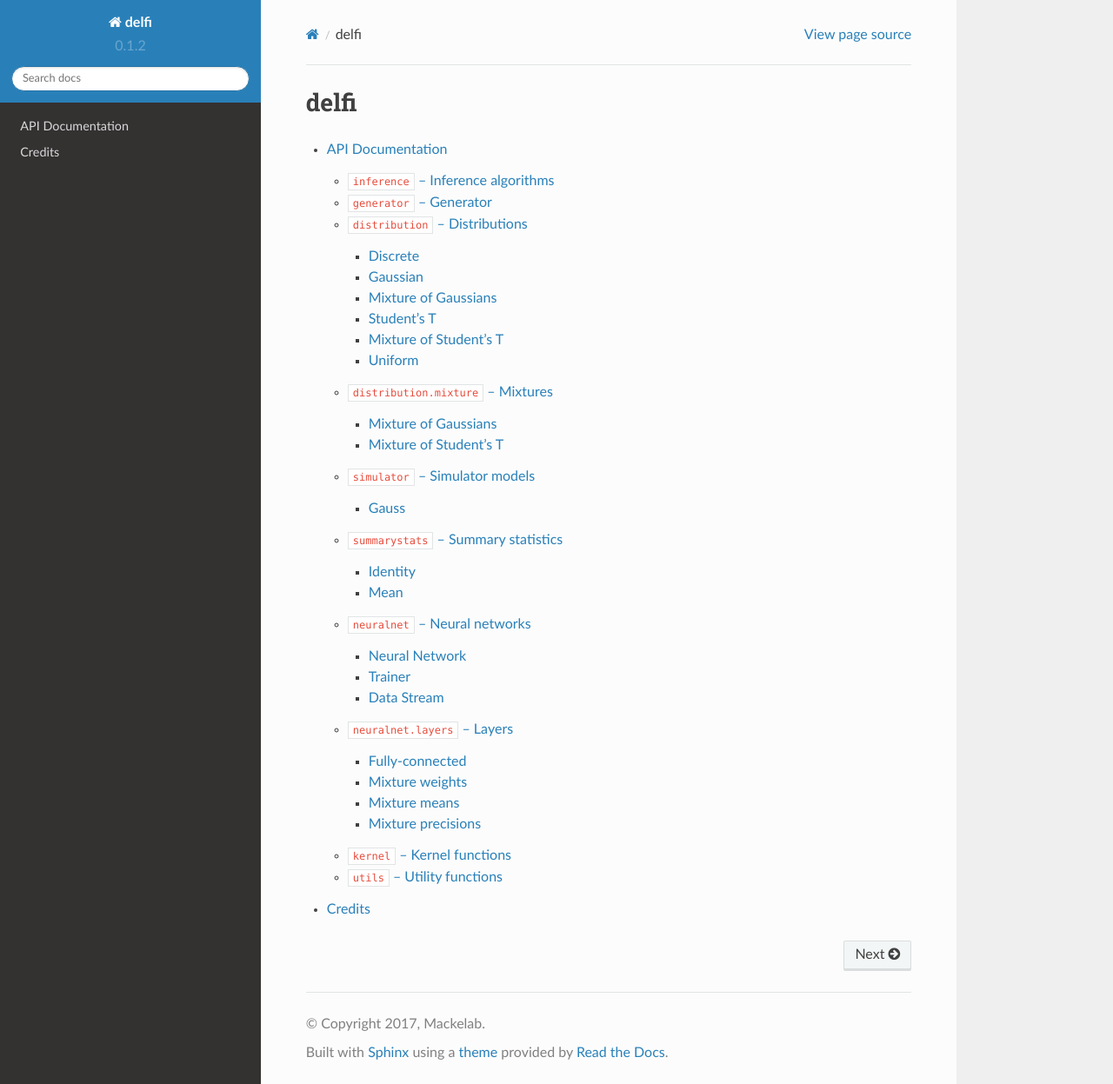
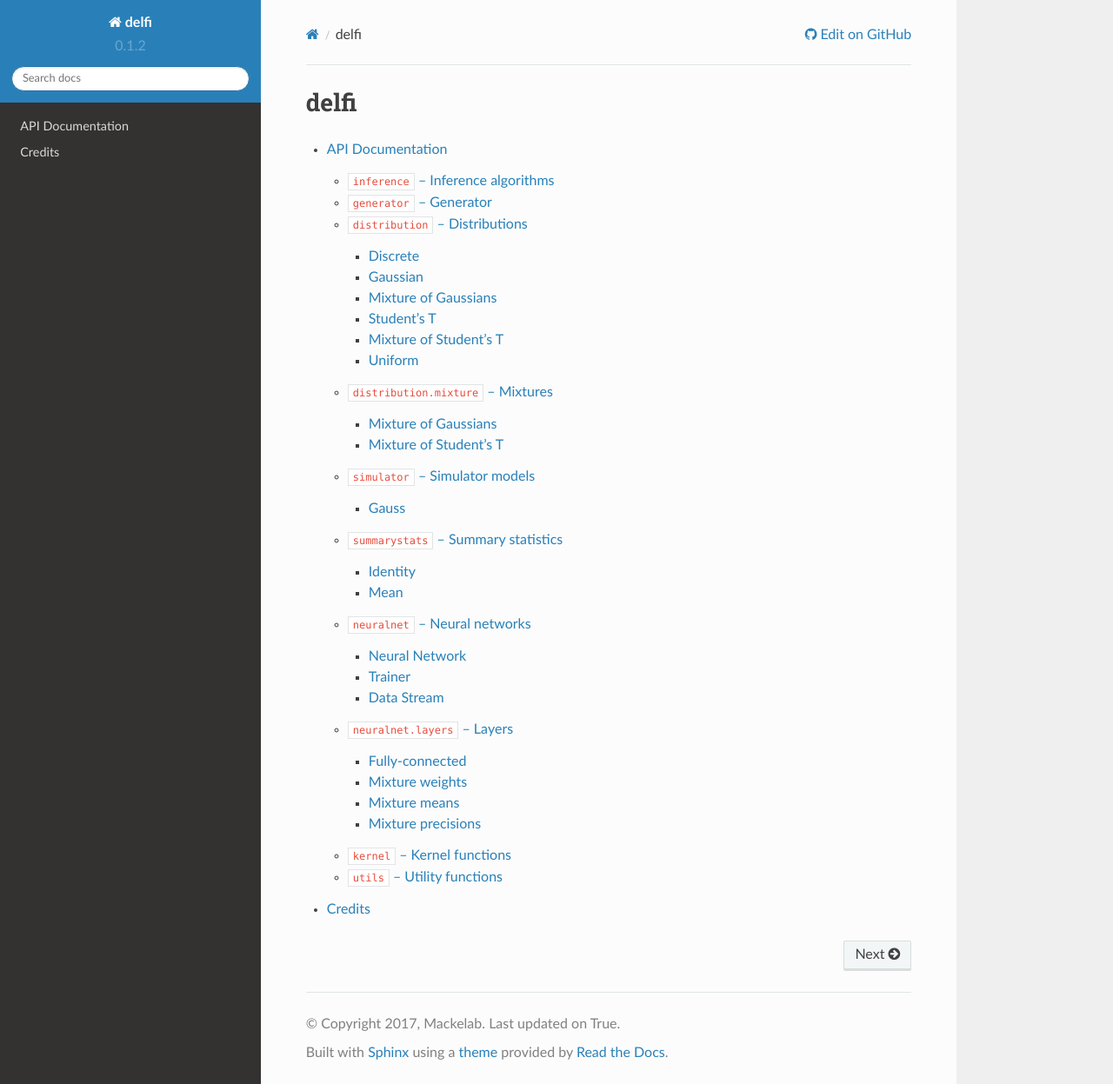
Before and after one commit to ppjgoncalves/delfi-2, a Sphinx documentation site: the page built from docs/index.rst, in a window 1280 px wide and 1247 px high. Shown: the whole window at 87% size. Built offline with Sphinx 7.4.7 and the Read the Docs theme 2.0.0, drawn with Linux system fonts in a browser that asks for light colours.

Commit message:
html context

```diff
--- a/docs/conf.py
+++ b/docs/conf.py
@@ -189,6 +189,12 @@
 # Output file base name for HTML help builder.
 htmlhelp_basename = 'delfidoc'
 
+# Additional options
+html_context = {
+    "display_github": True,
+    "last_updated": True,
+    "commit": False
+}
 
 # -- Options for LaTeX output ---------------------------------------------
 
```
